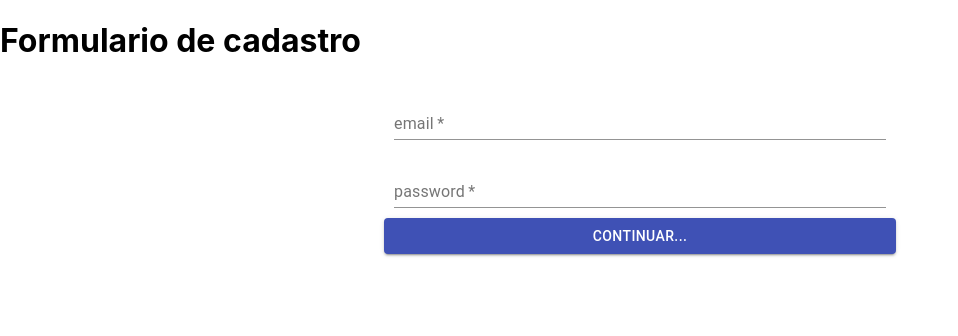
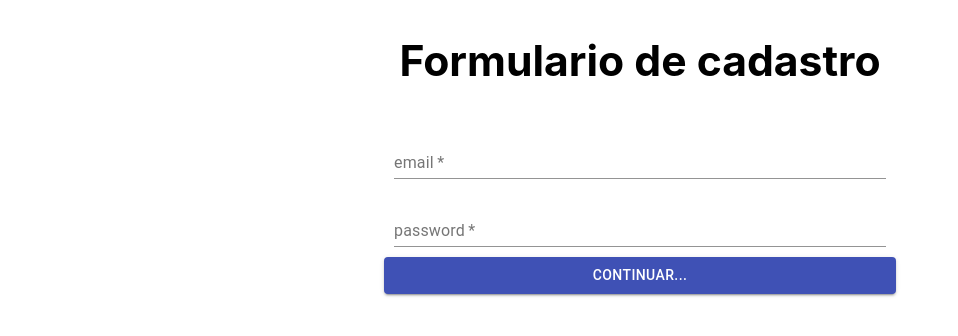
Before and after one commit to GustavoSMelo/Formacao-react-alura, a React (Create React App) app in the folder react02/: page / in a window 1280 px wide. Shown: the top 336 px of the page, without its empty margins (0-958 px from the left). Built offline with nearby package versions, Linux system fonts and the light colour scheme.

Commit message:
style of header 1 in all views

```diff
--- a/react02/src/components/FormularioCadastro/style.css
+++ b/react02/src/components/FormularioCadastro/style.css
@@ -22,3 +22,9 @@ form {
 .row > label {
     margin-left: 10px !important;
 }
+
+.title-index-form {
+    font-size: 32pt;
+    margin: 35px;
+    text-align: center;
+}
```
